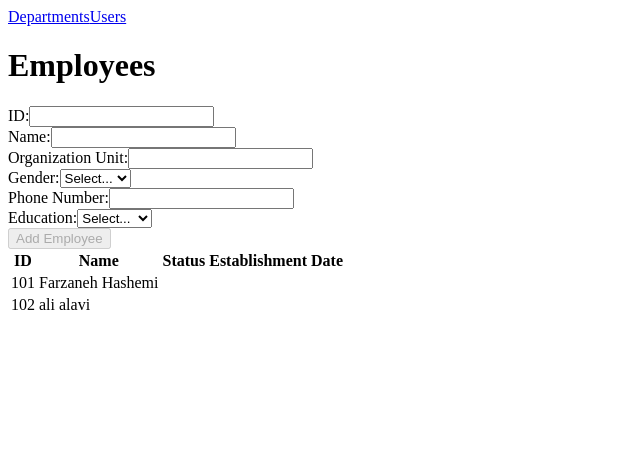
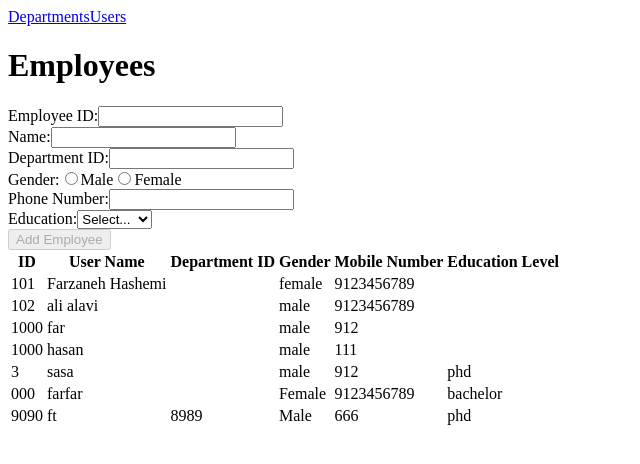
Before and after one commit to farzaneHashemi/behvar-task, an Angular app: page /users in a window 1280 px wide. Shown: the top 464 px of the page, without its empty margins (0-640 px from the left). Built offline with nearby package versions, Linux system fonts and the light colour scheme; data requests are answered from the project's data file.

Commit message:
fixed lists and columns

```diff
--- a/db.json
+++ b/db.json
@@ -15,6 +15,46 @@
       "gender": "male",
       "phoneNumber": "9123456789",
       "education": "bachelor"
+    },
+    {
+      "id": "1000",
+      "name": "far",
+      "organizationUnit": "8",
+      "gender": "male",
+      "phoneNumber": "912",
+      "education": "bachelor"
+    },
+    {
+      "id": "1000",
+      "name": "hasan ",
+      "organizationUnit": "hr",
+      "gender": "male",
+      "phoneNumber": "111",
+      "education": "phd"
+    },
+    {
+      "id": "3",
+      "name": "sasa",
+      "organizationUnit": "hr",
+      "gender": "male",
+      "phoneNumber": "912",
+      "educationLevel": "phd"
+    },
+    {
+      "id": "000",
+      "name": "farfar",
+      "organizationUnit": "999",
+      "gender": "Female",
+      "phoneNumber": "9123456789",
+      "educationLevel": "bachelor"
+    },
+    {
+      "id": "9090",
+      "name": "ft",
+      "departmentId": "8989",
+      "gender": "Male",
+      "phoneNumber": "666",
+      "educationLevel": "phd"
     }
   ],
   "departments": [
@@ -41,6 +81,12 @@
       "name": "new dept",
       "status": "inactive",
       "establishedDate": "2024-10-02"
+    },
+    {
+      "id": "1",
+      "name": "a",
+      "status": "inactive",
+      "establishedDate": "2024-10-15"
     }
   ]
 }
--- a/src/app/components/entity-list/entity-list.component.html
+++ b/src/app/components/entity-list/entity-list.component.html
@@ -1,18 +1,12 @@
 <table>
     <thead>
       <tr>
-        <th>ID</th>
-        <th>Name</th>
-        <th>Status</th>
-        <th>Establishment Date</th>
+        <th *ngFor="let col of columns">{{col.label}}</th>
       </tr>
     </thead>
     <tbody>
       <tr *ngFor="let entity of entities" (click)="onRowClick(entity)">
-        <td>{{ entity.id }}</td>
-        <td>{{ entity.name }}</td>
-        <td>{{ entity.status }}</td>
-        <td>{{ entity.establishmentDate | date }}</td>
+        <td *ngFor="let col of columns">{{ entity[col.key] }}</td>
       </tr>
     </tbody>
   </table>
--- a/src/app/components/entity-list/entity-list.component.ts
+++ b/src/app/components/entity-list/entity-list.component.ts
@@ -7,6 +7,7 @@ import { Component, Input } from '@angular/core';
 })
 export class EntityListComponent {
   @Input() entities: any[] = [];
+  @Input() columns: { key: string; label: string }[] = [];
 
   onRowClick(entity: any): void {
     console.log('Row clicked:', entity);
--- a/src/app/pages/departments/departments.component.html
+++ b/src/app/pages/departments/departments.component.html
@@ -38,4 +38,4 @@
   <button type="submit" [disabled]="!departmentForm.valid">Add Department</button>
 </form>
 
-<app-entity-list [entities]="departments"></app-entity-list>
+<app-entity-list [entities]="departments" [columns]="departmentColumns"></app-entity-list>
--- a/src/app/pages/departments/departments.component.ts
+++ b/src/app/pages/departments/departments.component.ts
@@ -11,6 +11,13 @@ import { DepartmentService } from '../../services/department.service';
 export class DepartmentsComponent implements OnInit {
   departmentForm: FormGroup;
   departments: Department[] = [];
+  departmentColumns = [
+    { key: 'id', label: 'ID' },
+    { key: 'name', label: 'Department Name' },
+    { key: 'status', label: 'Department Status' },
+    { key: 'establishedDate', label: 'Established Date' },
+  ];
+
 
   constructor(private fb: FormBuilder, private departmentService: DepartmentService) {
     this.departmentForm = this.fb.group({
@@ -26,7 +33,6 @@ export class DepartmentsComponent implements OnInit {
       this.departments = data;
       console.log('deps list fetched')
     });
-    // this.departments = this.departmentService.getDepartments();
   }
 
   addDepartment(department: Department): void {
@@ -36,7 +42,6 @@ export class DepartmentsComponent implements OnInit {
       this.departments = data;
       console.log('deps list fetched')
     });
-    // this.departments = this.departmentService.getDepartments(); // Refresh the departments list
   }
 
   getValidationMessage(controlName: string): string {
--- a/src/app/pages/users/users.component.html
+++ b/src/app/pages/users/users.component.html
@@ -1,7 +1,7 @@
 <h1>Employees</h1>
 <form [formGroup]="userForm" (ngSubmit)="onSubmit()">
   <div>
-    <label for="id">ID:</label>
+    <label for="id">Employee ID:</label>
     <input id="id" formControlName="id">
     <div *ngIf="userForm.get('id')?.invalid && (userForm.get('id')?.touched || userForm.get('id')?.dirty)">
       <span>{{ getValidationMessage('id') }}</span>
@@ -17,20 +17,19 @@
   </div>
 
   <div>
-    <label for="organizationUnit">Organization Unit:</label>
-    <input id="organizationUnit" formControlName="organizationUnit">
-    <div *ngIf="userForm.get('organizationUnit')?.invalid && (userForm.get('organizationUnit')?.touched || userForm.get('organizationUnit')?.dirty)">
-      <span>{{ getValidationMessage('organizationUnit') }}</span>
+    <label for="departmentId">Department ID:</label>
+    <input id="departmentId" formControlName="departmentId">
+    <div *ngIf="userForm.get('departmentId')?.invalid && (userForm.get('departmentId')?.touched || userForm.get('departmentId')?.dirty)">
+      <span>{{ getValidationMessage('departmentId') }}</span>
     </div>
   </div>
 
   <div>
     <label for="gender">Gender:</label>
-    <select id="gender" formControlName="gender">
-      <option value="">Select...</option>
-      <option value="male">Male</option>
-      <option value="female">Female</option>
-    </select>
+    <input type="radio" id="male" formControlName="gender" value="Male">
+    <label for="active">Male</label>
+    <input type="radio" id="female" formControlName="gender" value="Female">
+    <label for="inactive">Female</label>
     <div *ngIf="userForm.get('gender')?.invalid && (userForm.get('gender')?.touched || userForm.get('gender')?.dirty)">
       <span>{{ getValidationMessage('gender') }}</span>
     </div>
@@ -42,20 +41,20 @@
   </div>
 
   <div>
-    <label for="education">Education:</label>
-    <select id="education" formControlName="education">
+    <label for="educationLevel">Education:</label>
+    <select id="educationLevel" formControlName="educationLevel">
       <option value="">Select...</option>
       <option value="diploma">Diploma</option>
       <option value="bachelor">Bachelor</option>
       <option value="master">Master</option>
       <option value="phd">PhD</option>
     </select>
-    <div *ngIf="userForm.get('education')?.invalid && (userForm.get('education')?.touched || userForm.get('education')?.dirty)">
-      <span>{{ getValidationMessage('education') }}</span>
+    <div *ngIf="userForm.get('educationLevel')?.invalid && (userForm.get('educationLevel')?.touched || userForm.get('educationLevel')?.dirty)">
+      <span>{{ getValidationMessage('educationLevel') }}</span>
     </div>
   </div>
 
   <button type="submit" [disabled]="!userForm.valid">Add Employee</button>
 </form>
 
-<app-entity-list [entities]="users"></app-entity-list>
+<app-entity-list [entities]="users" [columns]="UserColumns"></app-entity-list>
--- a/src/app/pages/users/users.component.ts
+++ b/src/app/pages/users/users.component.ts
@@ -11,15 +11,23 @@ import { UserService } from '../../services/user.service';
 export class UsersComponent implements OnInit {
   userForm: FormGroup;
   users: User[] = [];
+  UserColumns = [
+    { key: 'id', label: 'ID' },
+    { key: 'name', label: 'User Name' },
+    { key: 'departmentId', label: 'Department ID' },
+    { key: 'gender', label: 'Gender' },
+    { key: 'phoneNumber', label: 'Mobile Number'},
+    { key: 'educationLevel', label: 'Education Level'}
+  ];
 
   constructor(private fb: FormBuilder, private userService: UserService) {
     this.userForm = this.fb.group({
       id: ['', Validators.required],
       name: ['', Validators.required],
-      organizationUnit: ['', Validators.required],
+      departmentId: ['', Validators.required],
       gender: ['', Validators.required],
       phoneNumber: [''],
-      education: ['', Validators.required],
+      educationLevel: ['', Validators.required],
     });
   }
 
```
